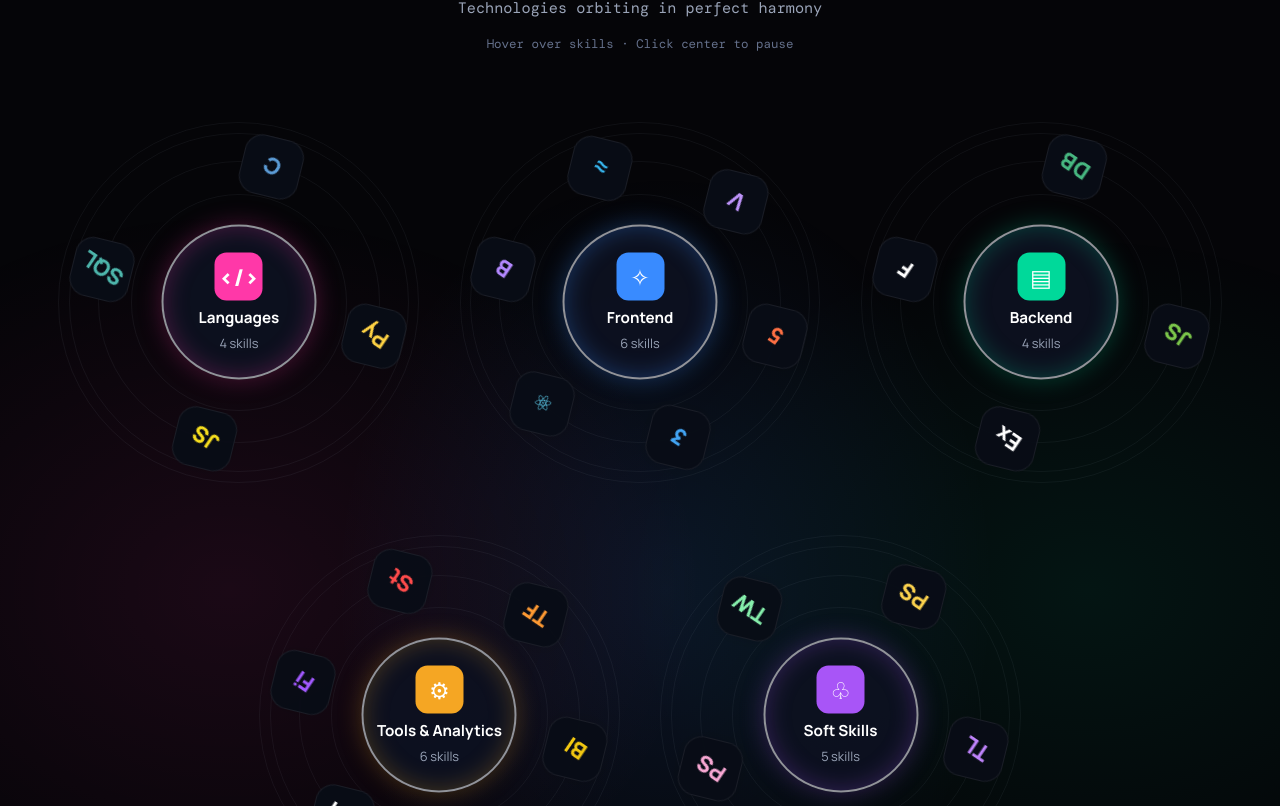
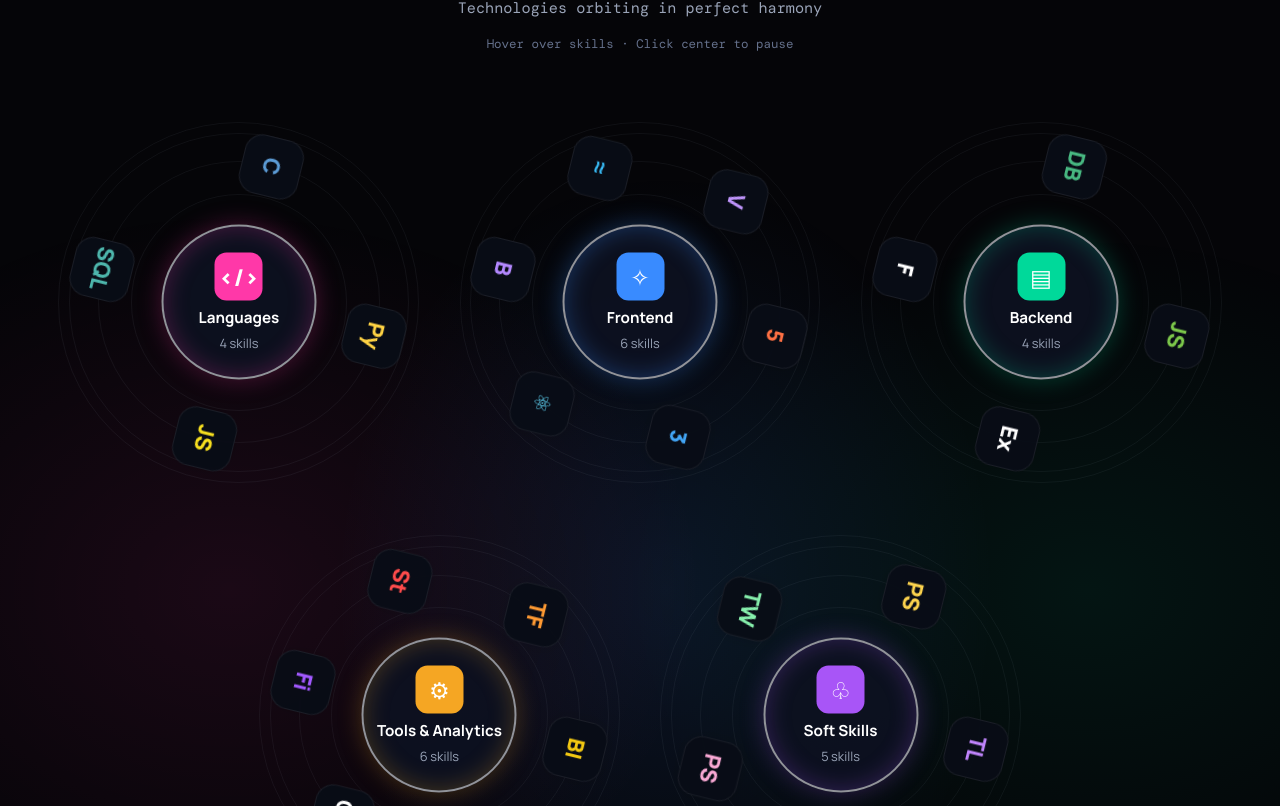
Before and after one commit to Shrihari-Kulkarni04/Shrihari-Portfolio, a React (Vite) app: page / in a window 1280 px wide. Shown: the part 5054-5860 px from the top of the page. Built offline with nearby package versions, Linux system fonts and the light colour scheme.

Commit message:
Keep skill icons upright in orbit

```diff
--- a/src/styles.css
+++ b/src/styles.css
@@ -3051,3 +3051,16 @@ main,
     animation: none;
   }
 }
+/* Keep skill icons upright while orbiting */
+.skills-universe .orbit-skill-icon {
+  display: inline-flex;
+  align-items: center;
+  justify-content: center;
+  transform: none !important;
+  animation: none !important;
+}
+
+/* Remove counter-rotation from skill icons */
+.skills-universe .orbit-skill span {
+  transform: none;
+}
```
